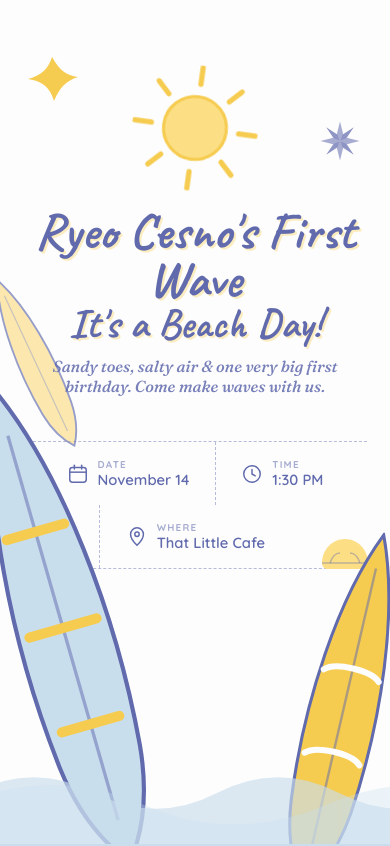
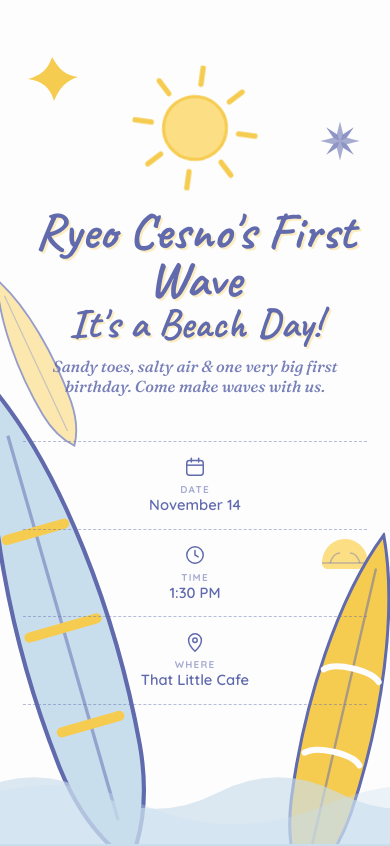
Before and after one commit to deviance22/ryeo-invite, a React (Vite) app: page / in a window 390 px wide. Shown: the top 846 px of the page. Built offline with nearby package versions, Linux system fonts and the light colour scheme; no server answers.

Commit message:
Fixed mobile view

```diff
--- a/src/styles.css
+++ b/src/styles.css
@@ -1010,3 +1010,33 @@ footer .fine {
         transform: none !important;
     }
 }
+/* keep the hero text above the decorative surfboards and shells */
+.hero > .eyebrow,
+.hero > .headline,
+.hero > .subhead,
+.hero > .detail-strip {
+    position: relative;
+    z-index: 1;
+}
+
+/* phones and small tablets: stack date, time and place instead of wrapping */
+@media (max-width: 820px) {
+    .detail-strip {
+        flex-direction: column;
+        flex-wrap: nowrap;
+        width: 100%;
+        max-width: 380px;
+    }
+    .detail {
+        flex-direction: column;
+        justify-content: center;
+        gap: 0.3rem;
+        padding: 0.9rem 1rem;
+        text-align: center;
+        border-left: none;
+        border-top: 1.5px dashed rgba(96, 106, 173, 0.45);
+    }
+    .detail:first-child {
+        border-top: none;
+    }
+}
```
